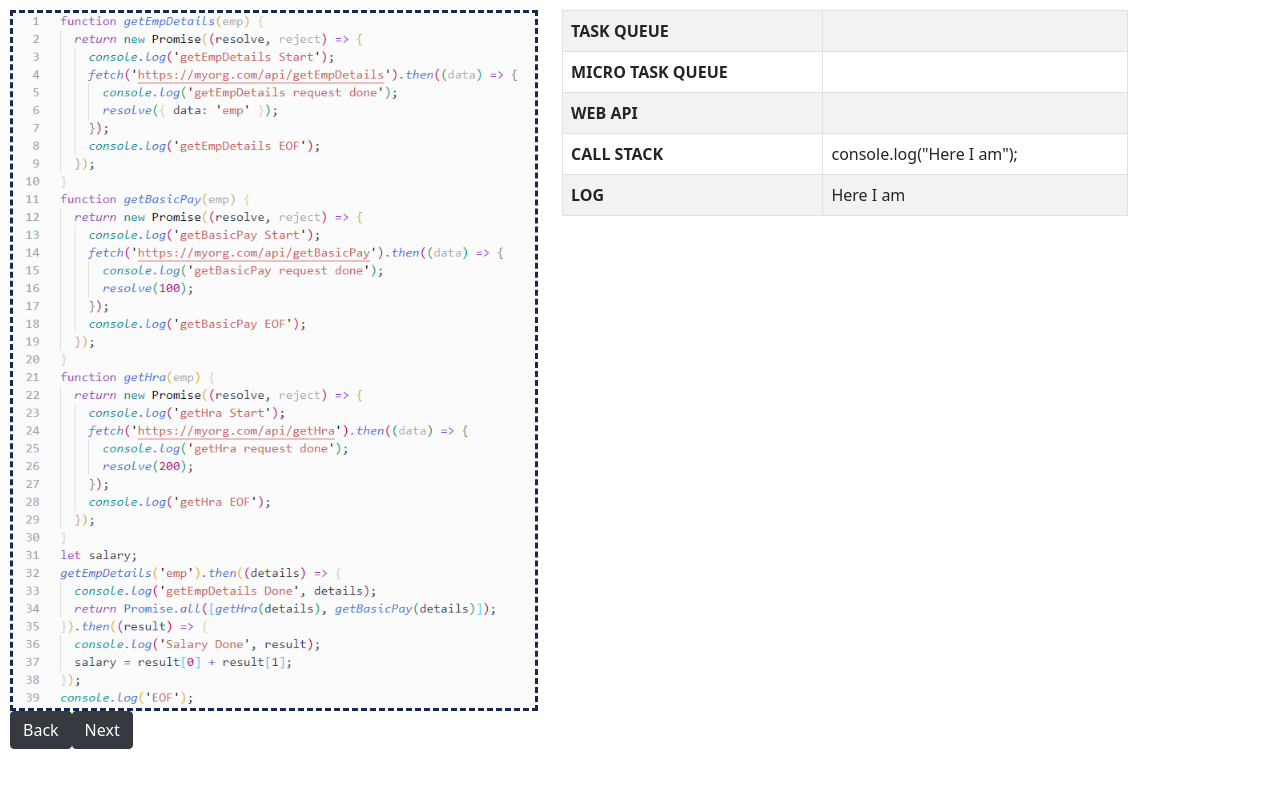
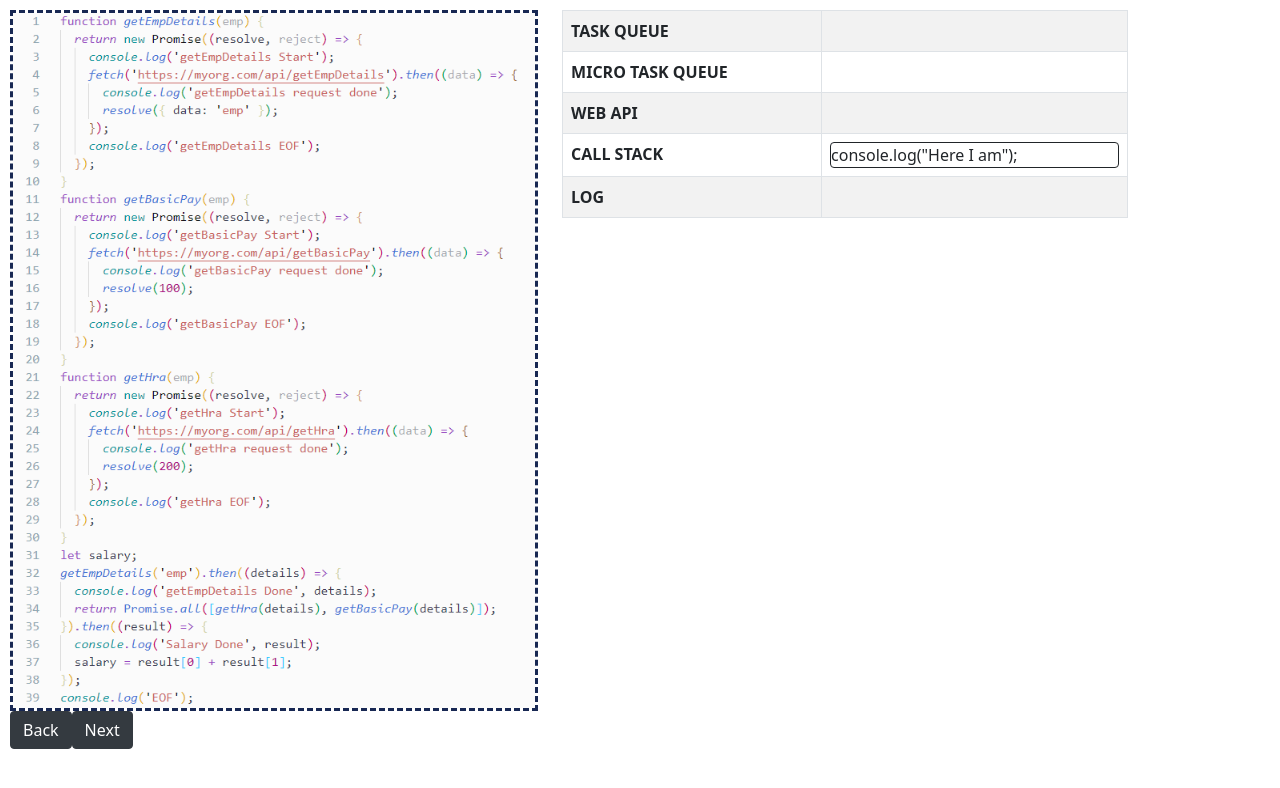
Before and after one commit to disco195/js-execution-visualizer, an Angular app: page / in a window 1280 px wide. Both pictures are taken after a click on the button "Start". Shown: the top 788 px of the page. Built offline with nearby package versions, Linux system fonts and the light colour scheme.

Commit message:
Add dynamic visualize examples

```diff
--- a/src/app/app-routing.module.ts
+++ b/src/app/app-routing.module.ts
@@ -5,6 +5,9 @@ import { VisualizerComponent } from './visualizer/visualizer.component';
 const routes: Routes = [
   {
     path: '', component: VisualizerComponent
+  },
+  {
+    path: ':example-id', component: VisualizerComponent
   }
 ];
 
--- a/src/app/visualizer/visualizer.component.html
+++ b/src/app/visualizer/visualizer.component.html
@@ -1,31 +1,18 @@
 <div class="layout">
   <div class="row">
-        <div class="col-md-6">
-            <img src="../../assets/code-snippets/promises.png">
+    <div *ngIf="imageSrc" class="col-md-6">
+      <img [src]="imageSrc">
     </div>
     <div class="col">
-            <table class="table table-striped table-bordered table-hover" *ngIf='displayBlockNumber === 1'>
+      <table class="table table-striped table-bordered table-hover" *ngIf='example'>
         <tbody>
-                    <tr>
-                        <th scope="row">{{rowTitles.taskQueue}}</th>
-                        <td colspan="2"></td>
-                    </tr>
-                    <tr>
-                        <th scope="row">{{rowTitles.microTaskQueue}}</th>
-                        <td colspan="2"></td>
-                    </tr>
-                    <tr>
-                        <th scope="row">{{rowTitles.webApis}}</th>
-                        <td colspan="2"></td>
-                    </tr>
-                    <tr>
-                        <th scope="row">{{rowTitles.callStack}}</th>
-                        <td colspan="2">console.log("Here I am");</td>
-                    </tr>
-                    <tr>
-                        <th scope="row">{{rowTitles.console}}</th>
-                        <td colspan="2">Here I am</td>
-                    </tr>
+          <tr *ngFor="let key of rowKeys; let index;">
+            <th scope="row">{{rowTitles[key]}}</th>
+            <td colspan="2">
+              <div class="chip" *ngFor="let i of example[key]">
+                {{i}}
+              </div>
+            </td>
         </tbody>
       </table>
     </div>
@@ -36,6 +23,6 @@
   <button type="button" class="btn btn-dark" (click)="decrementDisplayBlockNumber()"
     *ngIf="displayBlockNumber > 0">Back</button>
   <button type="button" class="btn btn-dark" (click)="incrementDisplayBlockNumber()"
-        *ngIf="displayBlockNumber > 0">Next</button>
+    *ngIf="displayBlockNumber !== 0 && displayBlockNumber < this.allExamples.length - 1 ">Next</button>
 
 </div>
--- a/src/app/visualizer/visualizer.component.scss
+++ b/src/app/visualizer/visualizer.component.scss
@@ -14,3 +14,16 @@ img {
     border: dashed;
     border-color: rgb(24, 40, 83);
 }
+
+.chip {
+  border: 1px solid;
+  border-radius: 4px;
+}
+
+.aqua-marine {
+  background-color: aquamarine;
+}
+
+.darksea-green {
+  background-color: darkseagreen;
+}
--- a/src/app/visualizer/visualizer.component.ts
+++ b/src/app/visualizer/visualizer.component.ts
@@ -1,5 +1,7 @@
 import { Component, OnInit } from '@angular/core';
-import { ROW_TITLES } from './visualizer.constants';
+import { ActivatedRoute } from '@angular/router';
+import { ROW_TITLES, VISUALISATION_EXAMPLES } from './visualizer.constants';
+
 @Component({
   selector: 'app-visualizer',
   templateUrl: './visualizer.component.html',
@@ -8,17 +10,38 @@ import { ROW_TITLES } from './visualizer.constants';
 export class VisualizerComponent implements OnInit {
   public displayBlockNumber = 0;
   public rowTitles = ROW_TITLES;
-  constructor() { }
+  public exampleId = 'promise-exec';
+  public imageSrc = '../../assets/code-snippets/promises.png';
+  public example;
+  public allExamples = [];
+  public rowKeys = Object.keys(ROW_TITLES);
+  constructor(private readonly route: ActivatedRoute) {
+    this.route.params.subscribe(param => {
+      if (param['example-id']) {
+        this.exampleId = param['example-id'];
+      } else {
+        this.exampleId = 'promise-exec';
+      }
+      this.allExamples = VISUALISATION_EXAMPLES[this.exampleId].examples;
+      this.example = this.allExamples[this.displayBlockNumber];
+      this.imageSrc = VISUALISATION_EXAMPLES[this.exampleId].imageSrc;
+    });
+  }
 
   ngOnInit(): void {
+    this.allExamples = VISUALISATION_EXAMPLES[this.exampleId].examples;
+    this.example = this.allExamples[this.displayBlockNumber];
+    this.imageSrc = VISUALISATION_EXAMPLES[this.exampleId].imageSrc;
   }
 
   incrementDisplayBlockNumber(): void {
     this.displayBlockNumber++;
+    this.example = this.allExamples[this.displayBlockNumber];
   }
 
   decrementDisplayBlockNumber(): void {
     this.displayBlockNumber--;
+    this.example = this.allExamples[this.displayBlockNumber];
   }
 
 }
--- a/src/app/visualizer/visualizer.constants.ts
+++ b/src/app/visualizer/visualizer.constants.ts
@@ -1,7 +1,50 @@
 export const ROW_TITLES = {
-    taskQueue: 'TASK QUEUE',
-    microTaskQueue: 'MICRO TASK QUEUE',
-    webApis: 'WEB API',
-    callStack: 'CALL STACK',
-    console: 'LOG'
-}
+  taskQueue: 'TASK QUEUE',
+  microTaskQueue: 'MICRO TASK QUEUE',
+  webApis: 'WEB API',
+  callStack: 'CALL STACK',
+  log: 'LOG'
+};
+
+export const VISUALISATION_EXAMPLES = {
+  'promise-exec': {
+    imageSrc: '../../assets/code-snippets/promises.png',
+    examples: [
+      {
+        taskQueue: [],
+        microTaskQueue: [],
+        webApis: [],
+        callStack: [],
+        log: []
+      },
+      {
+        taskQueue: [],
+        microTaskQueue: [],
+        webApis: [],
+        callStack: ['console.log("Here I am");'],
+        log: []
+      },
+      {
+        taskQueue: [],
+        microTaskQueue: [],
+        webApis: [],
+        callStack: [],
+        log: ['Here I am']
+      },
+      {
+        taskQueue: [],
+        microTaskQueue: [],
+        webApis: [],
+        callStack: ['console.log("there I am");'],
+        log: ['Here I am']
+      },
+      {
+        taskQueue: [],
+        microTaskQueue: [],
+        webApis: [],
+        callStack: [],
+        log: ['Here I am', 'there I am']
+      },
+    ]
+  }
+};
```
Lines whose indentation alone changed are shown as unchanged.
